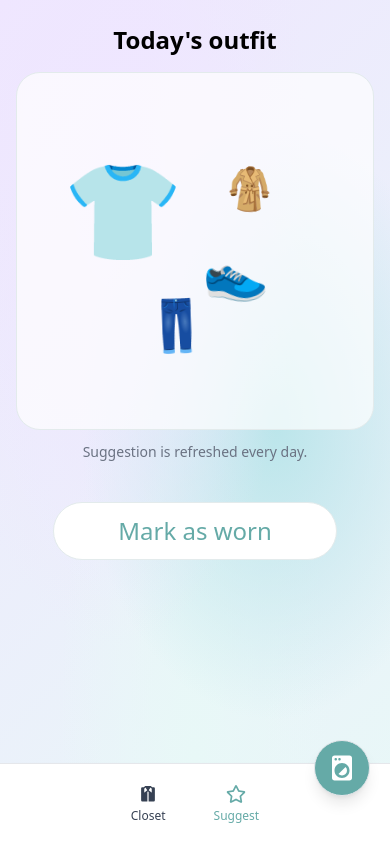
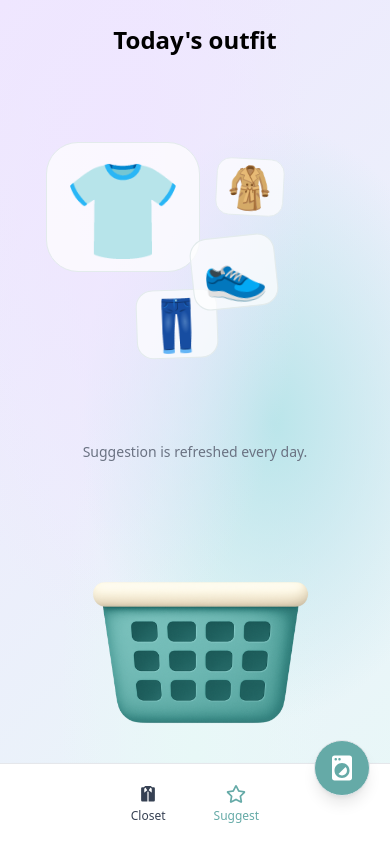
Before and after one commit to arnaudober/vera-personal-stylist, a React (Vite) app: page / in a window 390 px wide. Built offline with nearby package versions, Linux system fonts and the light colour scheme; no server answers.

Commit message:
Added drag-and-drop and touch drag functionality to `Suggest` page for marking outfit items as worn. Introduced "Wear basket" with visual indicators and a floating mobile drag preview. Updated `LaundryFab` to reset basket state. Added basket assets.

```diff
--- a/src/pages/suggest.tsx
+++ b/src/pages/suggest.tsx
@@ -32,6 +32,110 @@ export default function Suggest() {
     const {items, markLaundryDone, markWorn} = useCloset();
     const [todayOutfit, setTodayOutfit] = useState<Outfit | null>(null);
     const storageKey = useMemo(() => `todayOutfit:${todayDate}`, []);
+
+    // Drag & drop state for the wear basket
+    const [droppedKeys, setDroppedKeys] = useState<Set<keyof Outfit>>(new Set());
+    const isBasketFull = droppedKeys.size > 0;
+
+    // Touch drag state for mobile
+    const [touchDrag, setTouchDrag] = useState<{
+        key: keyof Outfit | null;
+        isDragging: boolean;
+        startX: number;
+        startY: number;
+        currentX: number;
+        currentY: number;
+    }>({
+        key: null,
+        isDragging: false,
+        startX: 0,
+        startY: 0,
+        currentX: 0,
+        currentY: 0
+    });
+
+    const handleDragStart = (key: keyof Outfit, e: React.DragEvent<HTMLDivElement>) => {
+        e.dataTransfer.setData('text/plain', key as string);
+    };
+
+    const handleTouchStart = (key: keyof Outfit, e: React.TouchEvent<HTMLDivElement>) => {
+        const touch = e.touches[0];
+        setTouchDrag({
+            key,
+            isDragging: true,
+            startX: touch.clientX,
+            startY: touch.clientY,
+            currentX: touch.clientX,
+            currentY: touch.clientY
+        });
+        // Prevent scrolling when starting drag
+        e.preventDefault();
+    };
+
+    const handleTouchMove = (e: React.TouchEvent<HTMLDivElement>) => {
+        if (!touchDrag.isDragging) return;
+
+        const touch = e.touches[0];
+        setTouchDrag(prev => ({
+            ...prev,
+            currentX: touch.clientX,
+            currentY: touch.clientY
+        }));
+
+        // Prevent scrolling during drag
+        e.preventDefault();
+    };
+
+    const handleTouchEnd = (e: React.TouchEvent<HTMLDivElement>) => {
+        if (!touchDrag.isDragging || !touchDrag.key || !todayOutfit) {
+            setTouchDrag(prev => ({ ...prev, isDragging: false, key: null }));
+            return;
+        }
+
+        // Check if touch ended over the basket area
+        const touch = e.changedTouches[0];
+        const elementBelow = document.elementFromPoint(touch.clientX, touch.clientY);
+        const basketArea = document.querySelector('[aria-label="Wear basket"]');
+
+        if (basketArea && (basketArea.contains(elementBelow) || elementBelow === basketArea)) {
+            const key = touchDrag.key;
+            if (droppedKeys.has(key)) {
+                setTouchDrag(prev => ({ ...prev, isDragging: false, key: null }));
+                return;
+            }
+
+            const item = todayOutfit[key];
+            if (item) {
+                const partial: Partial<Outfit> = {[key]: item} as Partial<Outfit>;
+                markWorn(partial as Outfit);
+                setDroppedKeys(prev => new Set([...prev, key]));
+            }
+        }
+
+        setTouchDrag(prev => ({ ...prev, isDragging: false, key: null }));
+    };
+
+    const handleDragOver = (e: React.DragEvent<HTMLDivElement>) => {
+        // Necessary to allow dropping
+        e.preventDefault();
+    };
+
+    const handleDrop = (e: React.DragEvent<HTMLDivElement>) => {
+        e.preventDefault();
+        if (!todayOutfit) return;
+        const key = e.dataTransfer.getData('text/plain') as keyof Outfit;
+        if (!key) return;
+        if (droppedKeys.has(key)) return; // already processed
+
+        const item = todayOutfit[key as keyof Outfit];
+        if (!item) return; // nothing to mark for this key
+
+        // Build a partial outfit and mark only the dropped item as worn
+        const partial: Partial<Outfit> = {[key]: item} as Partial<Outfit>;
+        markWorn(partial as Outfit);
+
+        setDroppedKeys(prev => new Set([...prev, key]));
+    };
 
     useEffect(() => {
         const loadTodayOutfit = () => {
@@ -74,43 +178,37 @@ export default function Suggest() {
         }
     }, [items, storageKey]);
 
-    const onMarkAsWorn = () => {
-        if (!todayOutfit) {
-            return;
-        }
-
-        markWorn(todayOutfit);
-        const outfit = suggestOutfit(items);
-        setTodayOutfit(outfit);
-
-        if (!outfit) {
-            localStorage.removeItem(storageKey);
-            return;
-        }
-
-        localStorage.setItem(storageKey, JSON.stringify({
-            top: outfit.top?.id ?? null,
-            bottom: outfit.bottom?.id ?? null,
-            footwear: outfit.footwear?.id ?? null,
-            outerwear: outfit.outerwear?.id ?? null,
-        }));
-    };
 
     return (<>
         <div className="bg-app min-h-screen pb-28">
+            {/* Floating drag preview for mobile */}
+            {touchDrag.isDragging && touchDrag.key && todayOutfit && (
+                <div
+                    className="fixed pointer-events-none z-50 text-6xl"
+                    style={{
+                        left: touchDrag.currentX - 30,
+                        top: touchDrag.currentY - 30,
+                        transform: 'translate(-50%, -50%)',
+                    }}
+                >
+                    <div className="p-3 suggest-card rounded-2xl opacity-80 scale-110 shadow-lg">
+                        {todayOutfit[touchDrag.key]?.emoji}
+                    </div>
+                </div>
+            )}
+
             <div className="mx-auto max-w-4xl p-4 pb-2">
                 <h2 className="p-2 text-2xl font-semibold text-center">Today's outfit</h2>
             </div>
 
             <div className="px-4">
-                <div className="suggest-card rounded-3xl">
                 {todayOutfit ? (<div>
                     {(() => {
                         const layout = calculateOutfitLayout(todayOutfit);
 
-                            return (
-                                <div className="relative mx-auto aspect-square max-w-[500px] w-full p-10">
+                        return (<div className="relative mx-auto aspect-square max-w-[500px] w-full p-10">
                             {/* Centerpiece */}
+                            {!droppedKeys.has('top') && (
                                 <div
                                     className="absolute select-none"
                                     style={{
@@ -120,11 +218,25 @@ export default function Suggest() {
                                     }}
                                     aria-label="Top item"
                                 >
-                                        <div className="text-8xl sm:text-9xl">{layout.centerEmoji}</div>
+                                    <div
+                                        className={`p-4 suggest-card rounded-4xl text-8xl sm:text-9xl cursor-grab ${
+                                            touchDrag.isDragging && touchDrag.key === 'top' ? 'opacity-20' : ''
+                                        }`}
+                                        draggable
+                                        onDragStart={(e) => handleDragStart('top', e)}
+                                        onTouchStart={(e) => handleTouchStart('top', e)}
+                                        onTouchMove={handleTouchMove}
+                                        onTouchEnd={handleTouchEnd}
+                                        style={{
+                                            touchAction: 'none'
+                                        }}
+                                    >{layout.centerEmoji}</div>
                                 </div>
+                            )}
 
                             {/* Surrounding items */}
                             {layout.others.map((o, i) => (
+                                !droppedKeys.has(o.key as keyof Outfit) && (
                                     <div
                                         key={o.key}
                                         className="absolute select-none"
@@ -135,11 +247,23 @@ export default function Suggest() {
                                         }}
                                         aria-hidden="true"
                                     >
-                                            <div className="text-5xl sm:text-6xl">{o.emoji}</div>
+                                        <div
+                                            className={`p-2 suggest-card rounded-2xl text-5xl sm:text-6xl cursor-grab ${
+                                                touchDrag.isDragging && touchDrag.key === o.key ? 'opacity-20' : ''
+                                            }`}
+                                            draggable
+                                            onDragStart={(e) => handleDragStart(o.key as keyof Outfit, e)}
+                                            onTouchStart={(e) => handleTouchStart(o.key as keyof Outfit, e)}
+                                            onTouchMove={handleTouchMove}
+                                            onTouchEnd={handleTouchEnd}
+                                            style={{
+                                                touchAction: 'none'
+                                            }}
+                                        >{o.emoji}</div>
                                     </div>
+                                )
                             ))}
-                                </div>
-                            );
+                        </div>);
                     })()}
                 </div>) : (<div className="p-4 text-muted">
                     No outfit yet. Hit <span className="font-medium">See another option</span> to
@@ -147,24 +271,30 @@ export default function Suggest() {
                     <span className="font-medium">Laundry</span>.
                 </div>)}
             </div>
-            </div>
 
             <p className="p-4 pt-3 text-sm text-gray-500 text-center">
                 Suggestion is refreshed every day.
             </p>
 
             <div className="px-4 pt-6 flex justify-center">
-                <button
-                    onClick={onMarkAsWorn}
-                    disabled={!todayOutfit}
-                    className="btn-cta font-medium bg-white rounded-4xl text-2xl p-3 px-16 w-auto text-accent"
+                <div
+                    onDragOver={handleDragOver}
+                    onDrop={handleDrop}
+                    className="p-2 w-80 h-56 flex items-center justify-center"
+                    aria-label="Wear basket"
                 >
-                    Mark as worn
-                </button>
+                    <div className="text-6xl select-none pointer-events-none" aria-hidden="true">
+                        {isBasketFull ? <img src="/assets/basket_full.png" alt="Full basket" width="1024"/> :
+                            <img src="/assets/basket_empty.png" alt="Empty basket" width="1024"/>}
+                    </div>
+                </div>
             </div>
         </div>
 
         <Navbar active="home"/>
-        <LaundryFab onLaundryDone={markLaundryDone}/>
+        <LaundryFab onLaundryDone={() => {
+            markLaundryDone();
+            setDroppedKeys(new Set());
+        }}/>
     </>);
 }
```
Also changed, not shown: public/assets/basket_empty.png (added), public/assets/basket_full.png (added). Lines whose indentation alone changed are shown as unchanged.
